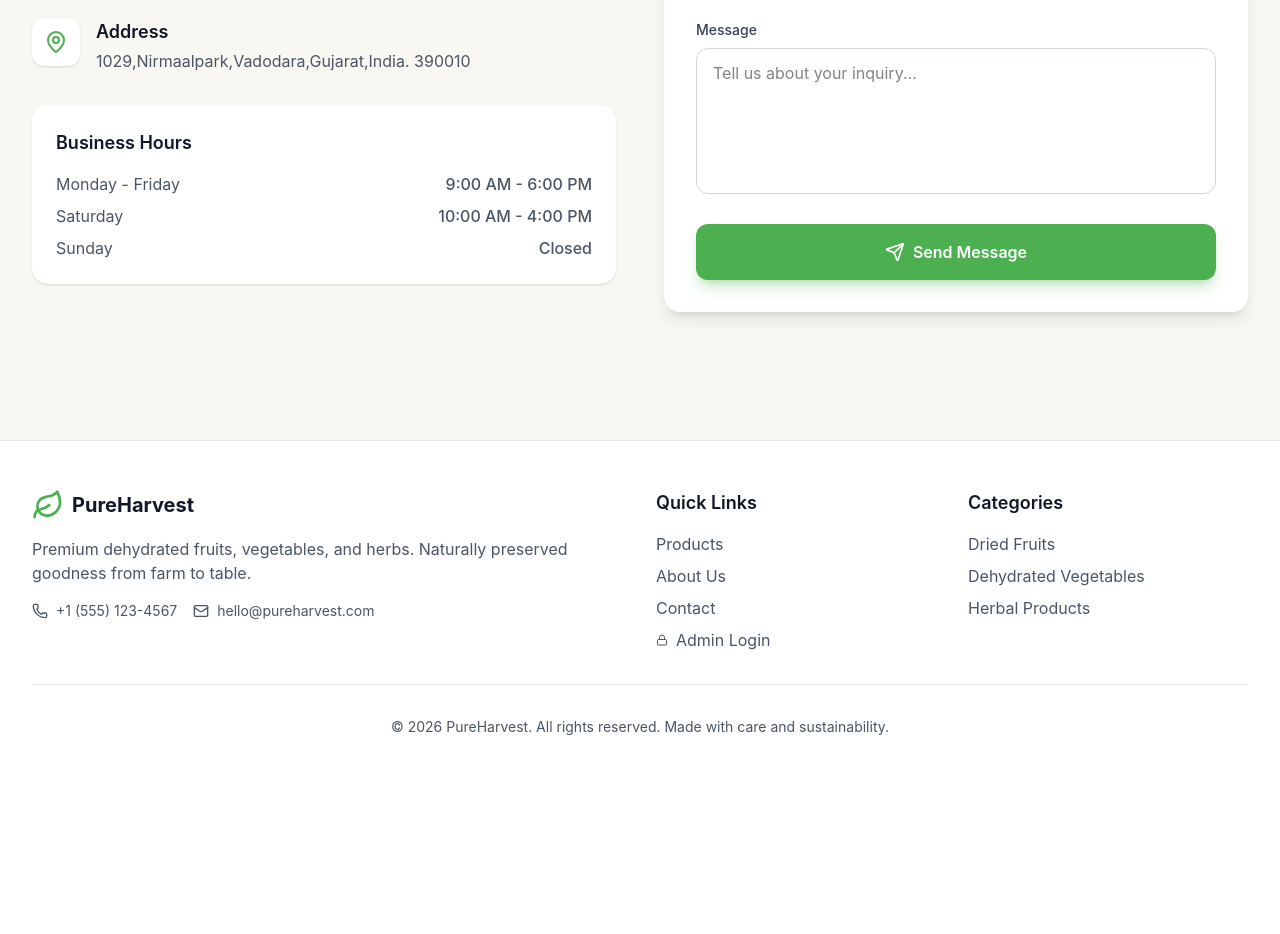
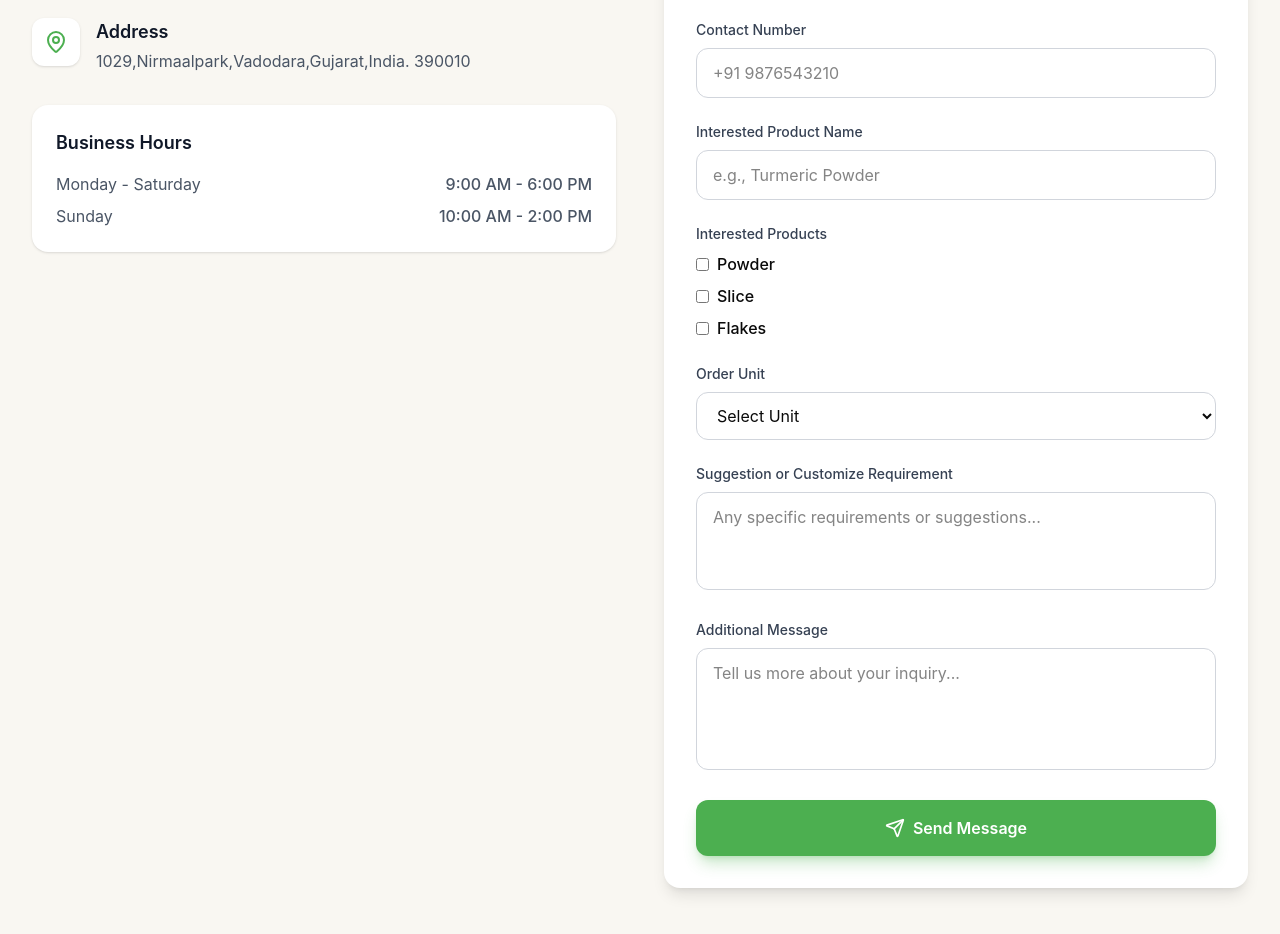
Before and after one commit to JD08JD/RootRevive, a React (Vite) app: page /contact in a window 1280 px wide. Shown: the part 540-1474 px from the top of the page. Before the commit the page ends 1325 px from the top, so only its background shows below. Built offline with nearby package versions, Linux system fonts and the light colour scheme; no server answers; the database is empty.

Commit message:
Update Contact Form with additional fields: contact number, interested product name, product checkboxes, order unit, and suggestion box

```diff
--- a/src/app/pages/ContactPage.tsx
+++ b/src/app/pages/ContactPage.tsx
@@ -6,6 +6,11 @@ export default function ContactPage() {
   const [formData, setFormData] = useState({
     name: "",
     email: "",
+    contactNumber: "",
+    interestedProductName: "",
+    interestedProducts: [] as string[],
+    orderUnit: "",
+    suggestion: "",
     message: ""
   });
   const [submitted, setSubmitted] = useState(false);
@@ -16,8 +21,26 @@ export default function ContactPage() {
     setSubmitted(true);
     setTimeout(() => {
       setSubmitted(false);
-      setFormData({ name: "", email: "", message: "" });
+      setFormData({
+        name: "",
+        email: "",
+        contactNumber: "",
+        interestedProductName: "",
+        interestedProducts: [],
+        orderUnit: "",
+        suggestion: "",
+        message: ""
+      });
     }, 3000);
+  };
+
+  const handleCheckboxChange = (product: string) => {
+    setFormData(prev => ({
+      ...prev,
+      interestedProducts: prev.interestedProducts.includes(product)
+        ? prev.interestedProducts.filter(p => p !== product)
+        : [...prev.interestedProducts, product]
+    }));
   };
 
   const contactInfo = [
@@ -115,16 +138,12 @@ export default function ContactPage() {
               <h3 className="font-semibold text-gray-900 mb-4">Business Hours</h3>
               <div className="space-y-2 text-gray-600">
                 <div className="flex justify-between">
-                  <span>Monday - Friday</span>
+                  <span>Monday - Saturday</span>
                   <span className="font-medium">9:00 AM - 6:00 PM</span>
                 </div>
                 <div className="flex justify-between">
-                  <span>Saturday</span>
-                  <span className="font-medium">10:00 AM - 4:00 PM</span>
-                </div>
-                <div className="flex justify-between">
                   <span>Sunday</span>
-                  <span className="font-medium">Closed</span>
+                  <span className="font-medium">10:00 AM - 2:00 PM</span>
                 </div>
               </div>
             </motion.div>
@@ -173,17 +192,95 @@ export default function ContactPage() {
                 </div>
 
                 <div>
+                  <label htmlFor="contactNumber" className="block text-sm font-medium text-gray-700 mb-2">
+                    Contact Number
+                  </label>
+                  <input
+                    type="tel"
+                    id="contactNumber"
+                    required
+                    value={formData.contactNumber}
+                    onChange={(e) => setFormData({ ...formData, contactNumber: e.target.value })}
+                    className="w-full px-4 py-3 border border-gray-300 rounded-xl focus:outline-none focus:ring-2 focus:ring-[#4CAF50] focus:border-transparent transition-all"
+                    placeholder="+91 9876543210"
+                  />
+                </div>
+
+                <div>
+                  <label htmlFor="interestedProductName" className="block text-sm font-medium text-gray-700 mb-2">
+                    Interested Product Name
+                  </label>
+                  <input
+                    type="text"
+                    id="interestedProductName"
+                    value={formData.interestedProductName}
+                    onChange={(e) => setFormData({ ...formData, interestedProductName: e.target.value })}
+                    className="w-full px-4 py-3 border border-gray-300 rounded-xl focus:outline-none focus:ring-2 focus:ring-[#4CAF50] focus:border-transparent transition-all"
+                    placeholder="e.g., Turmeric Powder"
+                  />
+                </div>
+
+                <div>
+                  <label className="block text-sm font-medium text-gray-700 mb-2">
+                    Interested Products
+                  </label>
+                  <div className="space-y-2">
+                    {["Powder", "Slice", "Flakes"].map((product) => (
+                      <label key={product} className="flex items-center">
+                        <input
+                          type="checkbox"
+                          checked={formData.interestedProducts.includes(product)}
+                          onChange={() => handleCheckboxChange(product)}
+                          className="mr-2"
+                        />
+                        {product}
+                      </label>
+                    ))}
+                  </div>
+                </div>
+
+                <div>
+                  <label htmlFor="orderUnit" className="block text-sm font-medium text-gray-700 mb-2">
+                    Order Unit
+                  </label>
+                  <select
+                    id="orderUnit"
+                    value={formData.orderUnit}
+                    onChange={(e) => setFormData({ ...formData, orderUnit: e.target.value })}
+                    className="w-full px-4 py-3 border border-gray-300 rounded-xl focus:outline-none focus:ring-2 focus:ring-[#4CAF50] focus:border-transparent transition-all"
+                  >
+                    <option value="">Select Unit</option>
+                    <option value="Gram">Gram</option>
+                    <option value="Kg">Kg</option>
+                  </select>
+                </div>
+
+                <div>
+                  <label htmlFor="suggestion" className="block text-sm font-medium text-gray-700 mb-2">
+                    Suggestion or Customize Requirement
+                  </label>
+                  <textarea
+                    id="suggestion"
+                    rows={3}
+                    value={formData.suggestion}
+                    onChange={(e) => setFormData({ ...formData, suggestion: e.target.value })}
+                    className="w-full px-4 py-3 border border-gray-300 rounded-xl focus:outline-none focus:ring-2 focus:ring-[#4CAF50] focus:border-transparent transition-all resize-none"
+                    placeholder="Any specific requirements or suggestions..."
+                  />
+                </div>
+
+                <div>
                   <label htmlFor="message" className="block text-sm font-medium text-gray-700 mb-2">
-                    Message
+                    Additional Message
                   </label>
                   <textarea
                     id="message"
                     required
-                    rows={5}
+                    rows={4}
                     value={formData.message}
                     onChange={(e) => setFormData({ ...formData, message: e.target.value })}
                     className="w-full px-4 py-3 border border-gray-300 rounded-xl focus:outline-none focus:ring-2 focus:ring-[#4CAF50] focus:border-transparent transition-all resize-none"
-                    placeholder="Tell us about your inquiry..."
+                    placeholder="Tell us more about your inquiry..."
                   />
                 </div>
 
```
